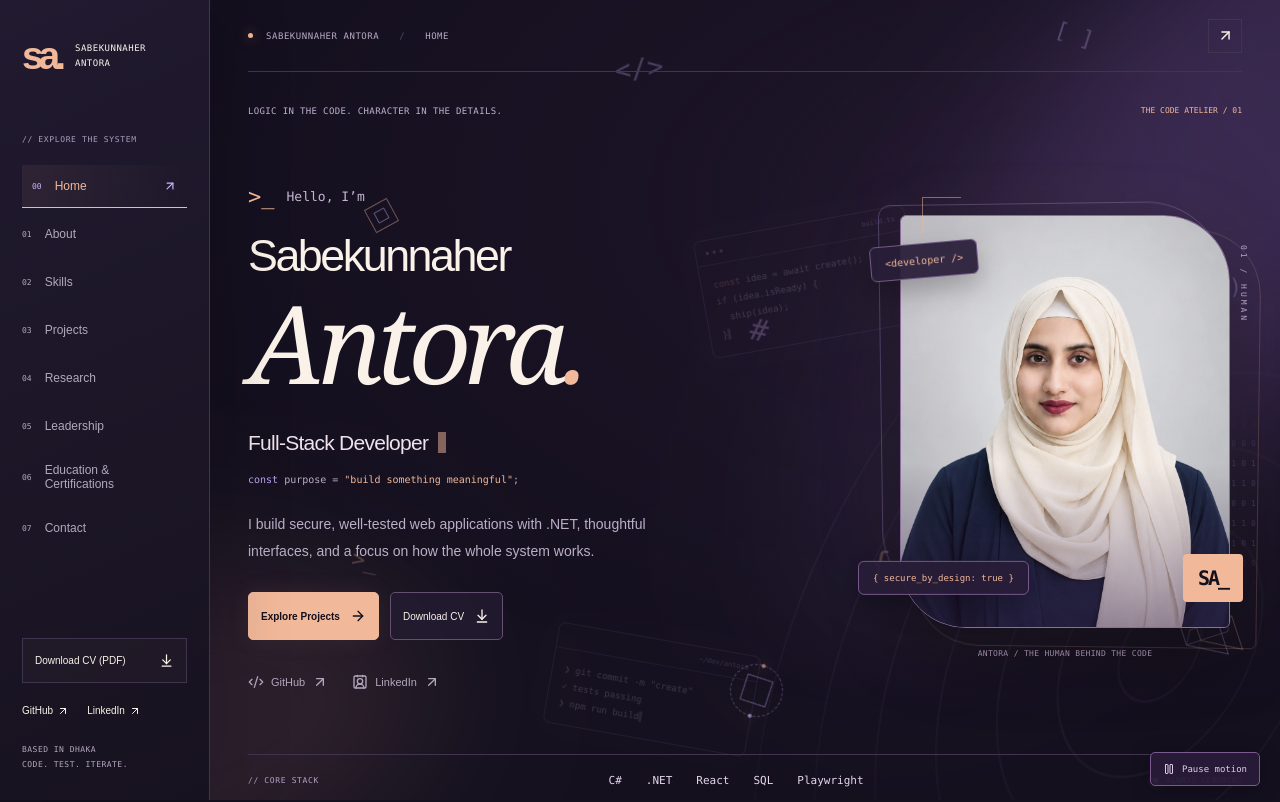
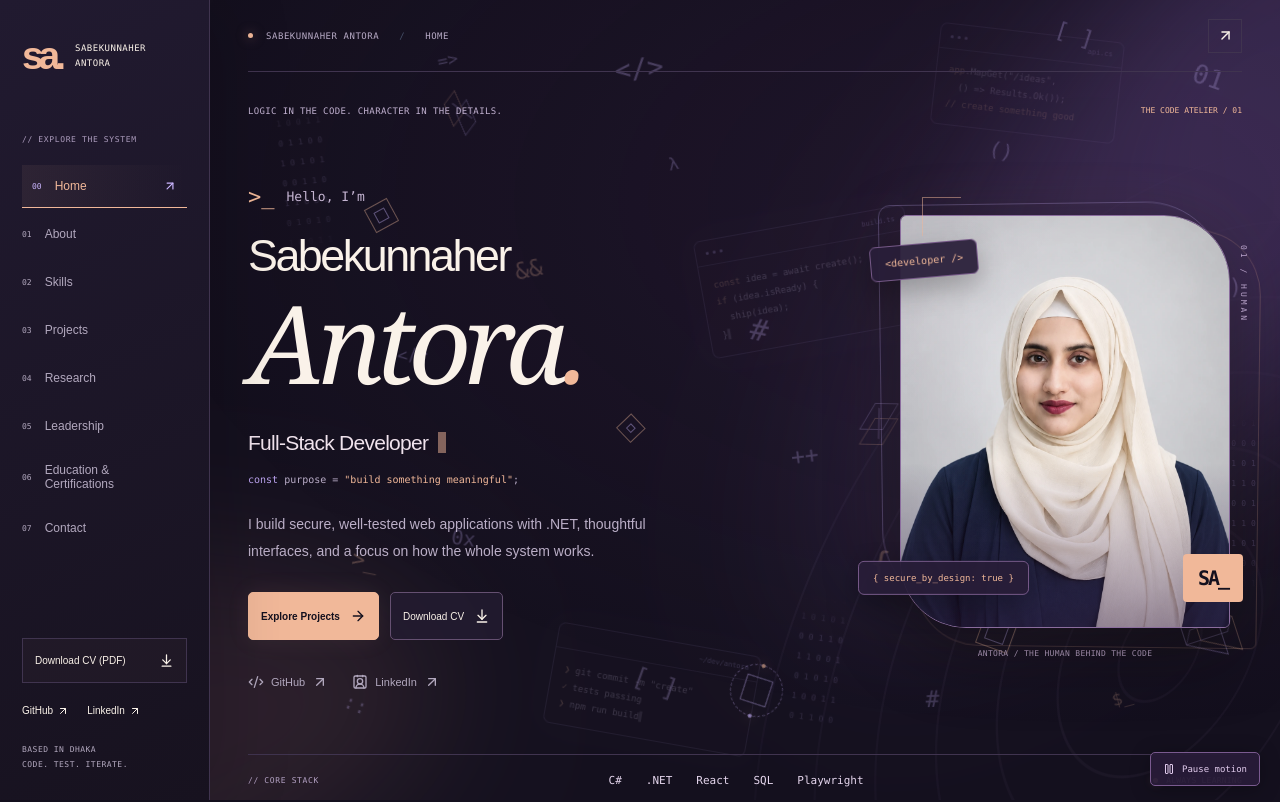
Before and after one commit to sabekunnaher-17/sabekunnaher-17.github.io, a React (Vite) app: page / in a window 1280 px wide. Shown: the top 802 px of the page. Built offline with nearby package versions, Linux system fonts and the light colour scheme; a web font is replaced by a local one.

Commit message:
Increase floating developer background objects from twelve to thirty-three

```diff
--- a/src/Atmosphere.tsx
+++ b/src/Atmosphere.tsx
@@ -1,5 +1,13 @@
 import { useEffect, useState } from 'react'
+import type { CSSProperties } from 'react'
 import { Pause, Play } from 'lucide-react'
+
+const extraGlyphs = [
+  ['=>', 34, 8], ['()', 76, 20], ['&&', 40, 34], ['01', 91, 12],
+  ['</>', 30, 49], ['{ }', 82, 44], ['++', 61, 60], ['[ ]', 47, 88],
+  ['$_', 87, 86], ['::', 24, 92], ['#', 71, 93], ['!=', 94, 63],
+  ['λ', 52, 21], ['0x', 36, 65],
+] as const
 
 /** Decorative developer objects share the native reduced-motion and pause controls. */
 export function Atmosphere() {
@@ -18,10 +26,15 @@ export function Atmosphere() {
   }, [])
   return <><div className="light-atmosphere" aria-hidden="true"><div className="light-ribbon ribbon-violet" /><div className="light-ribbon ribbon-peach" /><div className="contour-lines" /><div className="developer-objects">
     <span className="drifting-glyph glyph-tag">&lt;/&gt;</span><span className="drifting-glyph glyph-braces">{'{ }'}</span><span className="drifting-glyph glyph-prompt">&gt;_</span><span className="drifting-glyph glyph-function">ƒ(x)</span><span className="drifting-glyph glyph-hash">#</span><span className="drifting-glyph glyph-array">[ ]</span>
+    {extraGlyphs.map(([glyph, left, top], index) => <span key={index} className="drifting-glyph extra-glyph" style={{ '--object-x': `${left}%`, '--object-y': `${top}%`, '--object-size': `${17 + index % 4 * 3}px`, '--object-duration': `${18 + index % 6 * 3}s`, '--object-delay': `${-index * 3 - 2}s`, '--object-rotation': `${index % 2 ? 13 : -12}deg` } as CSSProperties}>{glyph}</span>)}
     <div className="ghost-editor editor-build"><div className="ghost-title"><i /><i /><i /><span>build.ts</span></div><code><span>const</span> idea = await create();<br /><span>if</span> (idea.isReady) {'{'}<br />&nbsp; ship(idea);<br />{'}'}<b className="ghost-caret">▌</b></code></div>
     <div className="ghost-editor editor-shell"><div className="ghost-title"><span>~/dev/antora</span></div><code><span>❯</span> git commit -m "create"<br /><span>✓</span> tests passing<br /><span>❯</span> npm run build<b className="ghost-caret">▌</b></code></div>
     <div className="wire-cube"><span /><span /><span /></div><div className="signal-diamond"><span /></div>
     <div className="binary-stream"><span>01001<br />10110<br />00101<br />11000<br />10101<br />00110<br />01001<br />10110<br />00101<br />11000<br />10101<br />00110</span></div>
     <div className="code-satellite"><span /><i /><i /></div>
+    <div className="wire-cube cube-secondary"><span /><span /><span /></div><div className="wire-cube cube-tertiary"><span /><span /><span /></div>
+    <div className="signal-diamond diamond-secondary"><span /></div><div className="signal-diamond diamond-tertiary"><span /></div>
+    {['stream-secondary', 'stream-tertiary'].map(name => <div key={name} className={`binary-stream ${name}`}><span>10101<br />00110<br />11001<br />01010<br />10011<br />01100<br />10101<br />00110<br />11001<br />01010<br />10011<br />01100</span></div>)}
+    <div className="ghost-editor editor-api"><div className="ghost-title"><i /><i /><i /><span>api.cs</span></div><code><span>app</span>.MapGet("/ideas",<br />&nbsp; () =&gt; Results.Ok());<br /><span>// create something good</span></code></div>
   </div></div><button className="motion-toggle" type="button" aria-pressed={paused} onClick={() => setPaused(!paused)}>{paused ? <Play size={12} /> : <Pause size={12} />}<span>{paused ? 'Resume motion' : 'Pause motion'}</span></button></>
 }
--- a/src/cyber.css
+++ b/src/cyber.css
@@ -38,6 +38,17 @@ html[data-visibility=hidden] *{animation-play-state:paused!important}
 @keyframes binary-scroll{to{transform:translateY(-50%)}}
 @media(max-width:1100px){.glyph-prompt{left:8%}.signal-diamond{left:8%;top:38%}.editor-build{left:51%;top:25%}.editor-shell{left:38%;bottom:5%}}
 @media(max-width:580px){.ghost-editor{display:none}.drifting-glyph{font-size:19px;opacity:.22}.glyph-tag{left:73%;top:20%}.glyph-braces{left:65%;top:74%;font-size:26px}.glyph-prompt{left:8%;top:55%}.glyph-hash{left:45%;top:44%}.glyph-function{right:8%;top:56%}.glyph-array{right:18%;top:9%}.wire-cube{right:5%;bottom:13%;width:38px;height:45px;opacity:.25}.binary-stream{right:1%;opacity:.15}.signal-diamond{top:34%}.code-satellite{left:13%;top:84%;width:40px;height:40px}}
+.extra-glyph{left:var(--object-x);top:var(--object-y);font-size:var(--object-size);animation-duration:var(--object-duration);animation-delay:var(--object-delay);rotate:var(--object-rotation);opacity:.24}
+.extra-glyph:nth-of-type(3n){color:#f1b899;animation-direction:alternate-reverse}
+.cube-secondary{left:35%;top:12%;right:auto;bottom:auto;width:36px;height:43px;opacity:.23;animation-duration:38s;animation-direction:reverse}
+.cube-tertiary{left:67%;top:49%;right:auto;bottom:auto;width:42px;height:49px;opacity:.22;animation-duration:33s;animation-delay:-11s}
+.diamond-secondary{left:79%;top:73%;width:34px;height:34px;animation-delay:-9s;animation-duration:23s}
+.diamond-tertiary{left:48%;top:53%;width:21px;height:21px;animation-delay:-15s;animation-direction:alternate-reverse}
+.stream-secondary{left:22%;right:auto;top:13%;height:145px;opacity:.14;rotate:-6deg}.stream-secondary span{animation-duration:21s;animation-delay:-7s}
+.stream-tertiary{left:62%;right:auto;top:75%;height:155px;opacity:.16;rotate:7deg}.stream-tertiary span{animation-duration:19s;animation-delay:-12s}
+.editor-api{left:73%;top:4%;width:185px;opacity:.15;animation-delay:-13s;animation-duration:31s;transform:rotate(7deg)}
+@media(max-width:1100px){.stream-secondary{left:3%}.cube-secondary{left:17%}}
+@media(max-width:580px){.extra-glyph{left:calc((var(--object-x) - 20%) * 1.2);font-size:calc(var(--object-size) * .8);opacity:.19}.cube-secondary{left:8%;top:23%;width:28px;height:35px;opacity:.19}.cube-tertiary{left:73%;top:62%;width:30px;height:37px;opacity:.18}.diamond-secondary{left:39%;top:85%;width:25px;height:25px}.diamond-tertiary{left:82%;top:40%}.stream-secondary{left:2%;top:11%;height:110px;opacity:.12}.stream-tertiary{left:42%;top:69%;height:100px;opacity:.12}}
 .content-shell{position:relative;z-index:1;overflow-x:clip}
 .navigation-rail{background:linear-gradient(155deg,#211a30,#17121f);box-shadow:16px 0 70px #0002}
 .rail-brand .monogram{color:var(--blue)}
```
